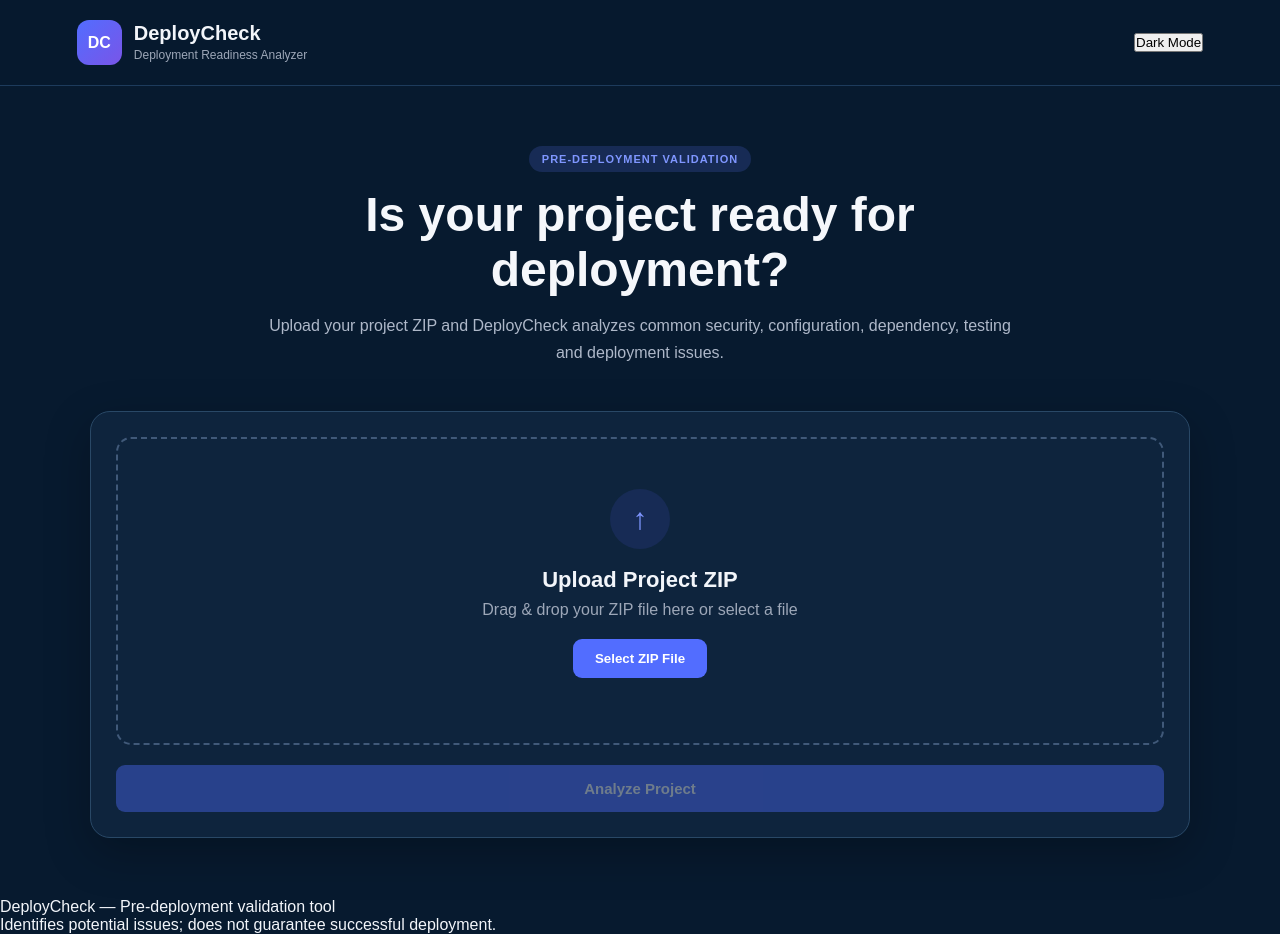
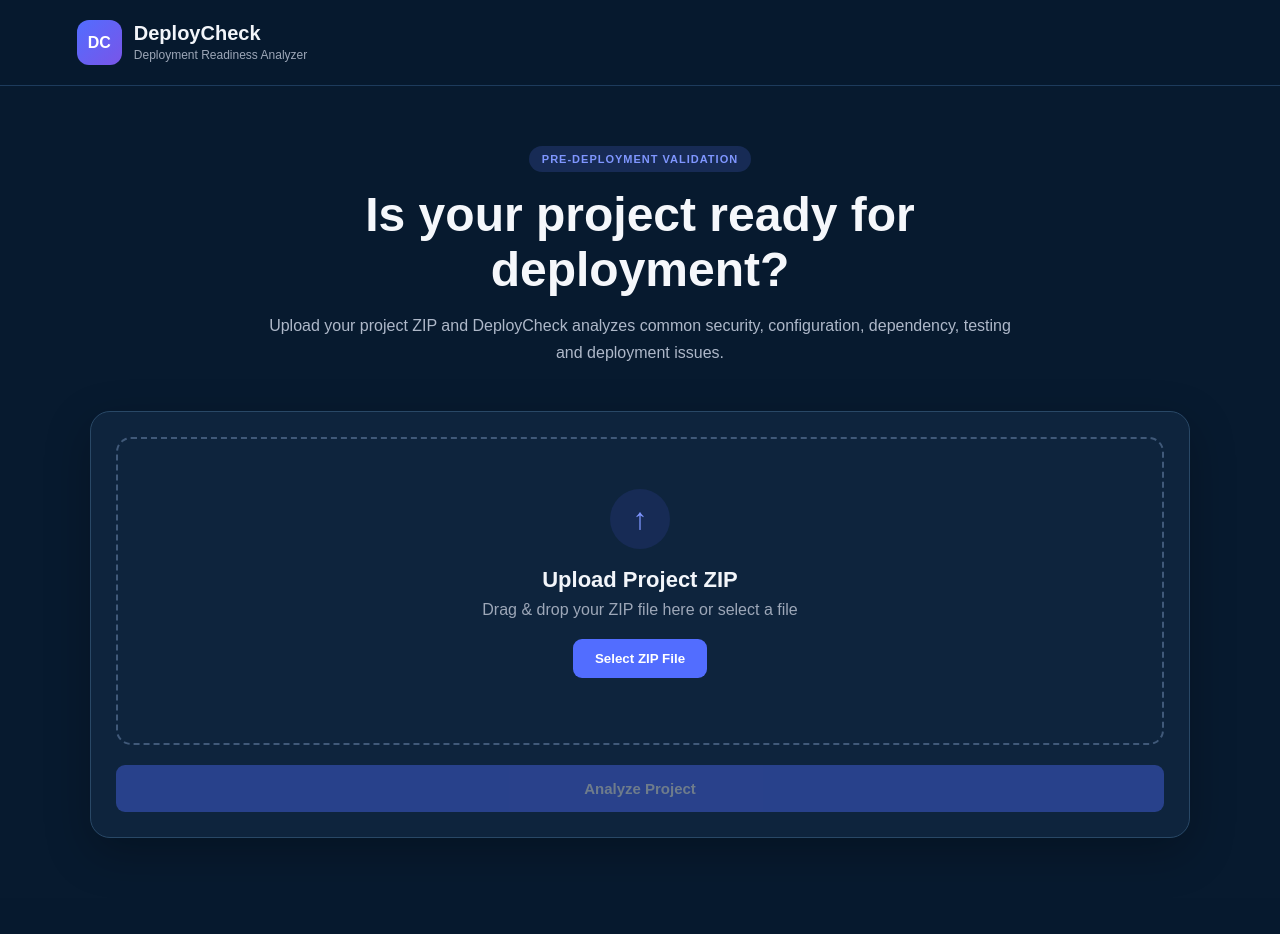
Before and after one commit to Haripriya075/Deployment-readiness-checker, a Flask app: page / in a window 1280 px wide. After the commit the page ends 838 px from the top, so only its background shows below. Run offline with Flask 3, Linux system fonts and the light colour scheme.

Commit message:
Refactor index.html structure and content

```diff
--- a/templates/index.html
+++ b/templates/index.html
@@ -49,12 +49,7 @@
 
         </div>
 
-        <button
-            id="themeToggle"
-            class="theme-button"
-        >
-            Dark Mode
-        </button>
+
 
     </header>
 
@@ -280,20 +275,6 @@
     </main>
 
 
-    <footer>
-
-        <p>
-            DeployCheck — Pre-deployment validation tool
-        </p>
-
-        <p>
-            Identifies potential issues; does not guarantee
-            successful deployment.
-        </p>
-
-    </footer>
-
-
     <script
         src="{{ url_for('static', filename='script.js') }}"
     ></script>
```
